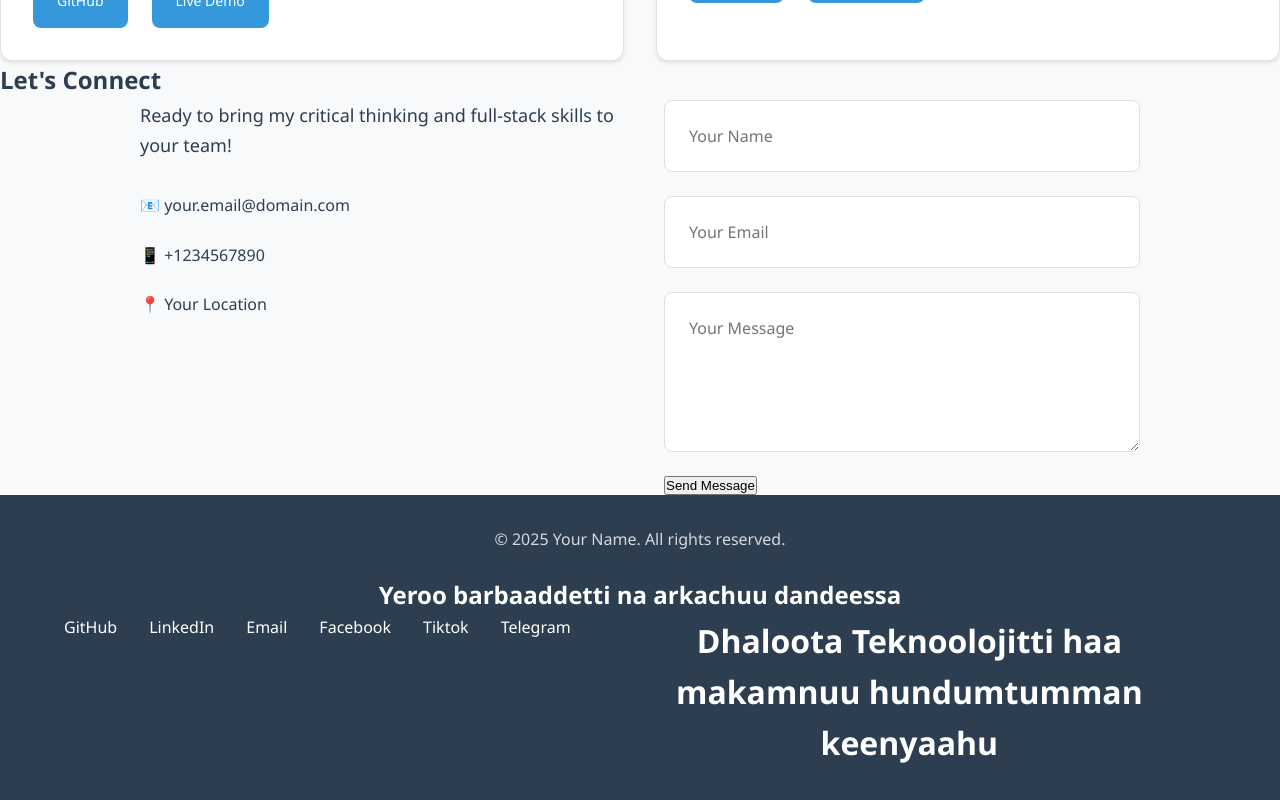
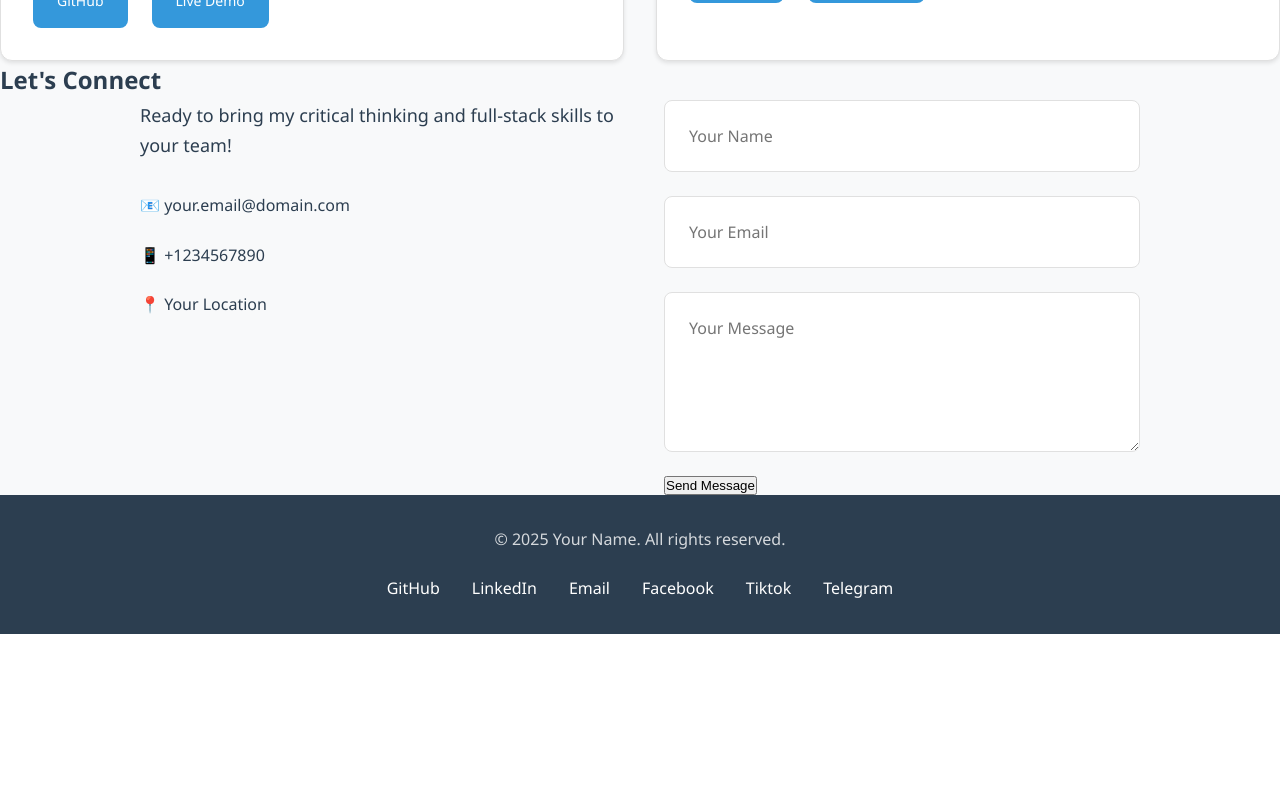
Before and after one commit to AnwarNejash/tryagain, a React (Create React App) app: page / in a window 1280 px wide. Shown: the part 3400-4200 px from the top of the page. After the commit the page ends 4034 px from the top, so only its background shows below. Built offline with nearby package versions, Linux system fonts and the light colour scheme.

Commit message:
Refactor Footer component structure

```diff
--- a/src/components/Footer/Footer.jsx
+++ b/src/components/Footer/Footer.jsx
@@ -6,7 +6,7 @@ const Footer = () => {
     <footer className="footer">
       <div className="footer-content">
         <p>&copy; 2025   Your Name. All rights reserved.</p>
-        <h2> Yeroo barbaaddetti na arkachuu dandeessa</h2>
+
         <div className="social-links">
           <a href="https://github.com/yourusername" target="_blank" rel="noopener noreferrer">
             GitHub
@@ -26,11 +26,11 @@ const Footer = () => {
            <a href="mailto:your.email@domain.com">
            Telegram
           </a>
-          <h1> Dhaloota Teknoolojitti haa makamnuu hundumtumman keenyaahu</h1>
         </div>
       </div>
     </footer>
   );
 };
 
+
 export default Footer;
```
